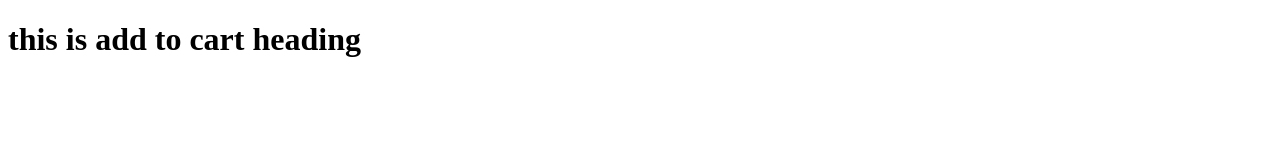
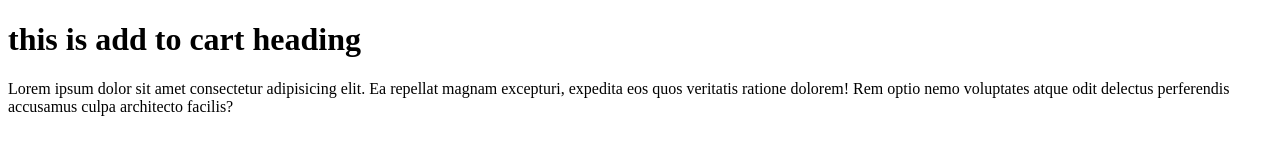
Before and after one commit to starksai/Task-2_git, a plain HTML site: page addToCart.html in a window 1280 px wide. Drawn offline with Linux system fonts and the light colour scheme.

Commit message:
added p tag in add to cart

```diff
--- a/addToCart.html
+++ b/addToCart.html
@@ -7,5 +7,6 @@
 </head>
 <body>
     <h1>this is add to cart heading</h1>
+    <p>Lorem ipsum dolor sit amet consectetur adipisicing elit. Ea repellat magnam excepturi, expedita eos quos veritatis ratione dolorem! Rem optio nemo voluptates atque odit delectus perferendis accusamus culpa architecto facilis?</p>
 </body>
 </html>
```
